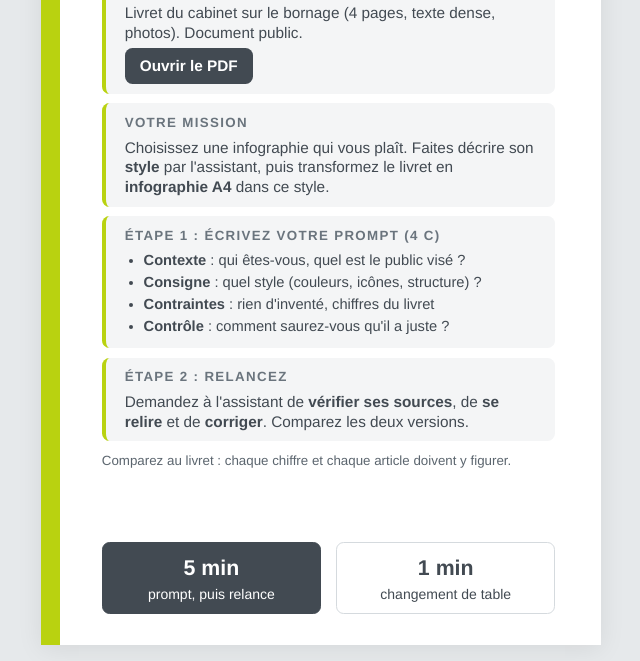
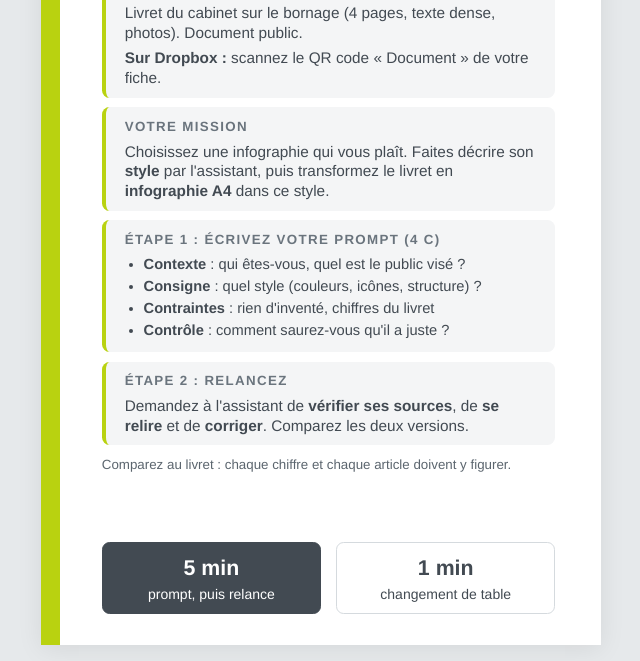
Before and after one commit to Steven2229/journee_ia, a plain HTML site: page analyse-2.html in a window 1280 px wide. Shown: the part 165-826 px from the top of the page, without its empty margins (319-959 px from the left). Drawn offline with Linux system fonts and the light colour scheme.

Commit message:
Atelier analyse 2 : livret de bornage sur Dropbox, PDF retiré du dépôt
Co-Authored-By: Claude Sonnet 5.5 <noreply@anthropic.com>
Claude-Session: https://claude.ai/code/session_017pdiqRwKsi83DSsm2tPmUW

```diff
--- a/analyse-2.html
+++ b/analyse-2.html
@@ -32,7 +32,7 @@ ul{margin:0;padding-left:5mm;font-size:11pt;line-height:1.3} li{margin:.8mm 0}
 <h1><span class="num">2</span>Style d'infographie</h1>
 <div class="box"><h2>Le document</h2>
 <p>Livret du cabinet sur le bornage (4 pages, texte dense, photos). Document public.</p>
-<a class="dl" href="documents/livret-bornage.pdf">Ouvrir le PDF</a></div>
+<p><b>Sur Dropbox :</b> scannez le QR code « Document » de votre fiche.</p></div>
 <div class="box"><h2>Votre mission</h2>
 <p>Choisissez une infographie qui vous plaît. Faites décrire son <b>style</b> par l'assistant, puis transformez le livret en <b>infographie A4</b> dans ce style.</p></div>
 <div class="box"><h2>Étape 1 : écrivez votre prompt (4 C)</h2>
```
Also changed, not shown: 1 other file.
